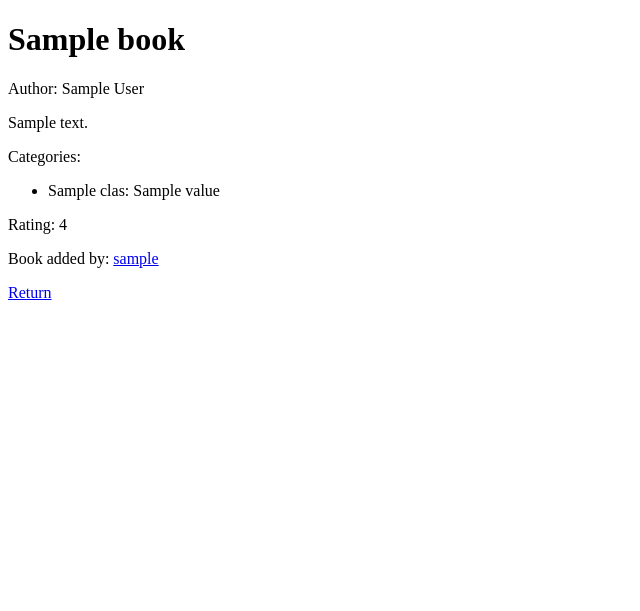
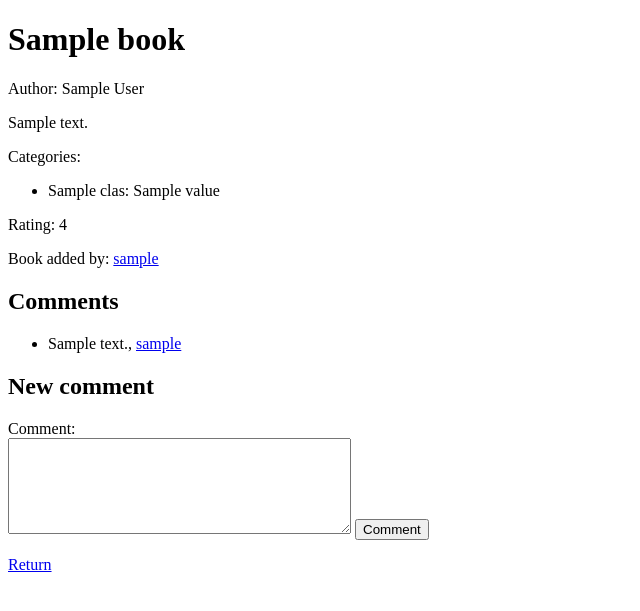
Before and after one commit to shuy-fu/readingjournal, a Flask app: template templates/show_book.html in a window 1280 px wide. Shown: the top 611 px of the page, without its empty margins (0-640 px from the left). Run offline with Flask 3, Linux system fonts and the light colour scheme; the template is opened without the code that fills it: most values are stand-ins (such as "Sample title", 1, 10 or a date in 2020).

Commit message:
Add comment feature

```diff
--- a/app.py
+++ b/app.py
@@ -43,7 +43,8 @@ def show_book(book_id):
     if not book:
         abort(404)
     classes = books.get_classes(book_id)
-    return render_template("show_book.html", book=book, classes=classes)
+    comments = books.get_comments(book_id)
+    return render_template("show_book.html", book=book, classes=classes, comments=comments)
 
 @app.route("/new_book")
 def new_book():
@@ -84,6 +85,21 @@ def create_book():
     books.add_book(title, description, rating, user_id, author, classes)
 
     return redirect("/")
+
+@app.route("/create_comment", methods=["POST"])
+def create_comment():
+    require_login()
+
+    comment = request.form["comment"]
+    book_id = request.form["book_id"]
+    book = books.get_book(book_id)
+    if not book:
+        abort(403)
+    user_id = session["user_id"]
+
+    books.add_comment(book_id, user_id, comment)
+
+    return redirect("/book/" + str(book_id))
 
 @app.route("/edit_book/<int:book_id>")
 def edit_book(book_id):
--- a/schema.sql
+++ b/schema.sql
@@ -13,6 +13,13 @@ CREATE TABLE books (
     author TEXT
 );
 
+CREATE TABLE comments (
+    id INTEGER PRIMARY KEY,
+    book_id INTEGER REFERENCES books,
+    user_id INTEGER REFERENCES users,
+    comment TEXT
+);
+
 CREATE TABLE classes (
     id INTEGER PRIMARY KEY,
     title TEXT,
--- a/templates/show_book.html
+++ b/templates/show_book.html
@@ -35,6 +35,19 @@
   <p>
     Book added by: <a href="/user/{{ book.user_id }}">{{ book.username }}</a>
   </p>
+  <h2>Comments</h2>
+  <ul>
+    {% for comment in comments %}
+    <li>{{ comment.comment }}, <a href="{{ comment.user_id }}">{{ comment.username }}</a></li>
+    {% endfor %}
+  </ul>
+  <h2>New comment</h2>
+  <form action="/create_comment" method="post">
+    Comment: <br />
+    <textarea name="comment" rows="6" cols="40" maxlength="1000" required></textarea>
+    <input type="hidden" name="book_id" value="{{ book.id }}">
+    <input type="submit" value="Comment" />
+  </form>
   <p>
     <a href="/">Return</a>
   </p>
```
Also changed, not shown: books.py (+12 -0 lines).
